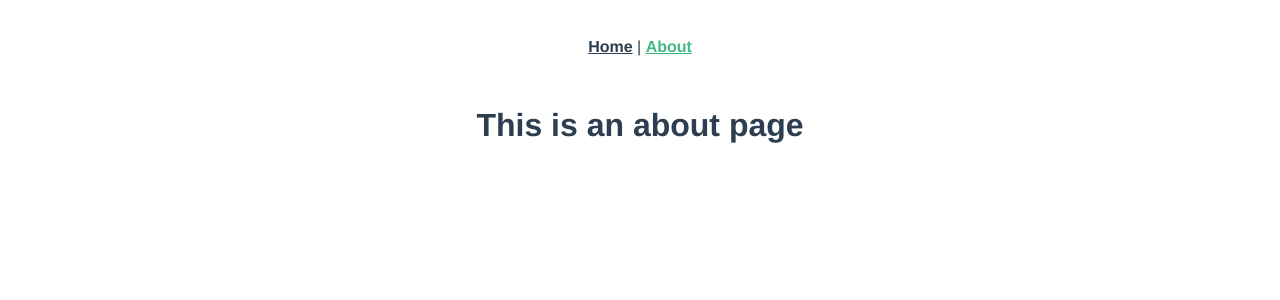
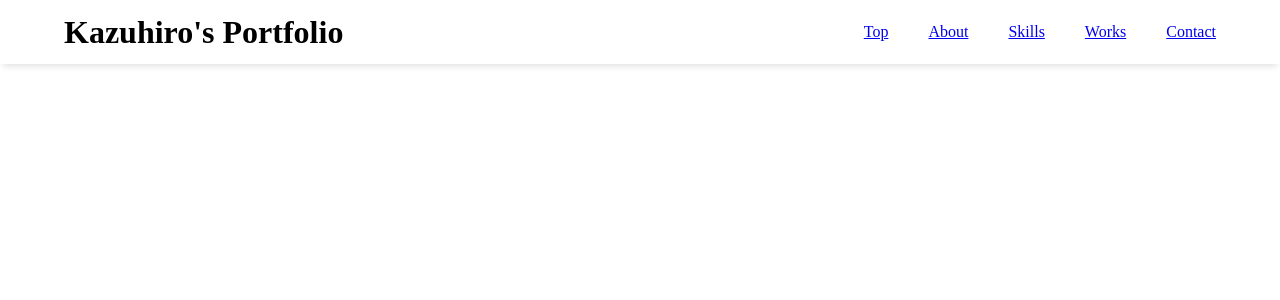
Before and after one commit to Kazuhiro-Mimaki/My-Portfolio, a Vue app: page /about in a window 1280 px wide. Shown: the top 300 px of the page. Built offline with nearby package versions, Linux system fonts and the light colour scheme.

Commit message:
implement header

```diff
--- a/public/index.html
+++ b/public/index.html
@@ -5,11 +5,11 @@
     <meta http-equiv="X-UA-Compatible" content="IE=edge">
     <meta name="viewport" content="width=device-width,initial-scale=1.0">
     <link rel="icon" href="<%= BASE_URL %>favicon.ico">
-    <title><%= htmlWebpackPlugin.options.title %></title>
+    <title>Portfolio</title>
   </head>
   <body>
     <noscript>
-      <strong>We're sorry but <%= htmlWebpackPlugin.options.title %> doesn't work properly without JavaScript enabled. Please enable it to continue.</strong>
+      <strong>We're sorry but doesn't work properly without JavaScript enabled. Please enable it to continue.</strong>
     </noscript>
     <div id="app"></div>
     <!-- built files will be auto injected -->
--- a/src/App.vue
+++ b/src/App.vue
@@ -1,12 +1,24 @@
 <template>
-  <div id="app">
-    <div id="nav">
-      <router-link to="/">Home</router-link> |
-      <router-link to="/about">About</router-link>
-    </div>
-    <router-view/>
+  <div> <!-- <div id="app"> -->
+    <Header></Header>
+    <!-- <div id="nav"> -->
+      <!-- <router-link to="/">Home</router-link> |
+      <router-link to="/about">About</router-link> -->
+    <!-- </div> -->
+    <!-- <router-view/> -->
   </div>
 </template>
+
+<script>
+import 'normalize.css'
+import Header from './components/Header'
+
+export default {
+  components: {
+    Header,
+  },
+}
+</script>
 
 <style>
 #app {
--- /dev/null
+++ b/src/components/Header.vue
@@ -0,0 +1,46 @@
+<template>
+  <header>
+    <div class="header">
+      <h1 class="title">Kazuhiro's Portfolio</h1>
+      <ul>
+        <!-- @clickイベントでrouter必要 -->
+        <li><a href="#">Top</a></li>
+        <li><a href="#">About</a></li>
+        <li><a href="#">Skills</a></li>
+        <li><a href="#">Works</a></li>
+        <li><a href="#">Contact</a></li>
+      </ul>
+    </div>
+  </header>
+</template>
+
+<style scoped>
+
+header {
+  box-shadow: 0px 6px 6px -3px rgba(0,0,0,0.1);
+  /* position: fixed; */
+}
+
+.header{
+  display: flex;
+  justify-content: space-between;
+  align-items: center;
+  margin: 0 auto;
+  width: 90%;
+  height: 64px;
+}
+
+ul {
+  display: flex;
+  list-style: none;
+}
+
+li {
+  margin-left: 40px;
+}
+
+li:hover {
+  cursor: pointer;
+}
+
+</style>
--- a/src/views/Home.vue
+++ b/src/views/Home.vue
@@ -1,7 +1,6 @@
 <template>
   <div class="home">
     <img alt="Vue logo" src="../assets/logo.png">
-    <HelloWorld msg="Welcome to Your Vue.js App"/>
   </div>
 </template>
 
```
Also changed, not shown: src/components/Top.vue (added).
